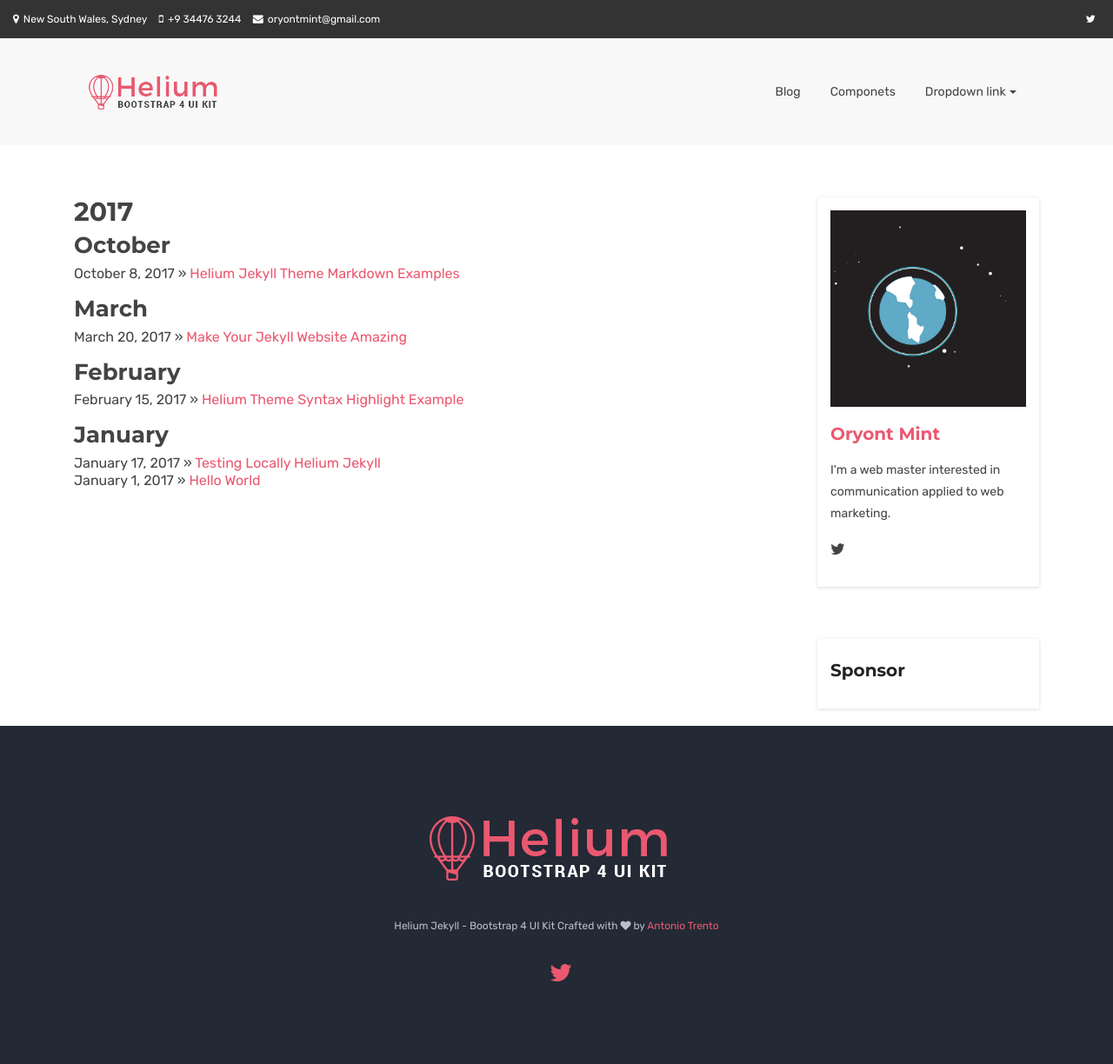
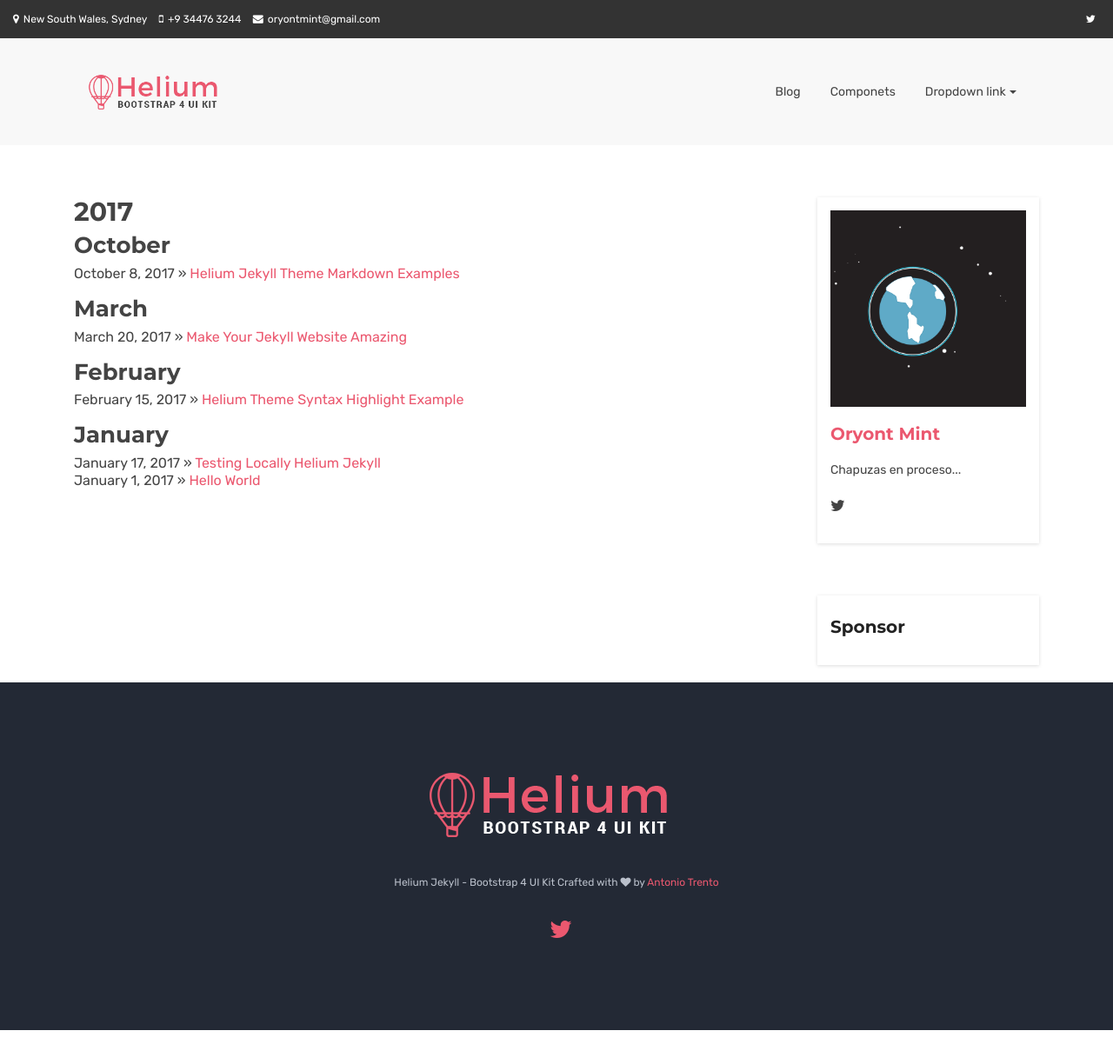
Before and after one commit to Oryont/Oryont.github.io, a Jekyll site: the page built from archive.html, in a window 1280 px wide. Shown: the top 1224 px of the page at 87% size. Built offline with Jekyll 4.4.1, drawn with Linux system fonts in a browser that asks for light colours; comment, search, counter and statistics services are not loaded.

Commit message:
Day 4: added description and data

```diff
--- a/_config.yml
+++ b/_config.yml
@@ -26,7 +26,7 @@ tagline: Bootstrap 4 UI kit for jekyll
 author :
   name : Oryont Mint
   site: https://oryont.github.io
-  description : I&#39;m a web master interested in communication applied to web marketing.
+  description : Chapuzas en proceso...
   image : social-image.png
   email : oryontmint@gmail.com
   github : Oryont
```
